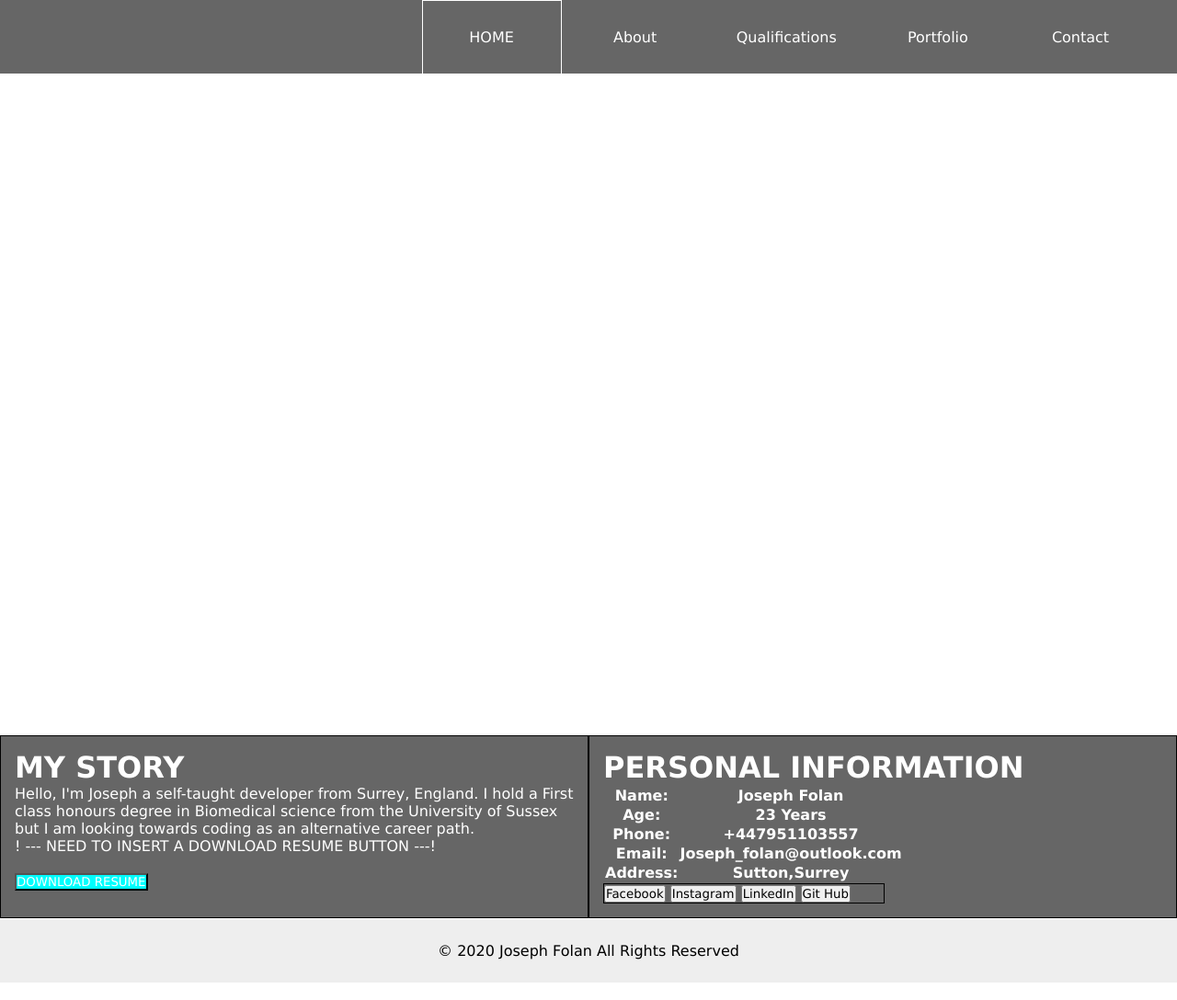
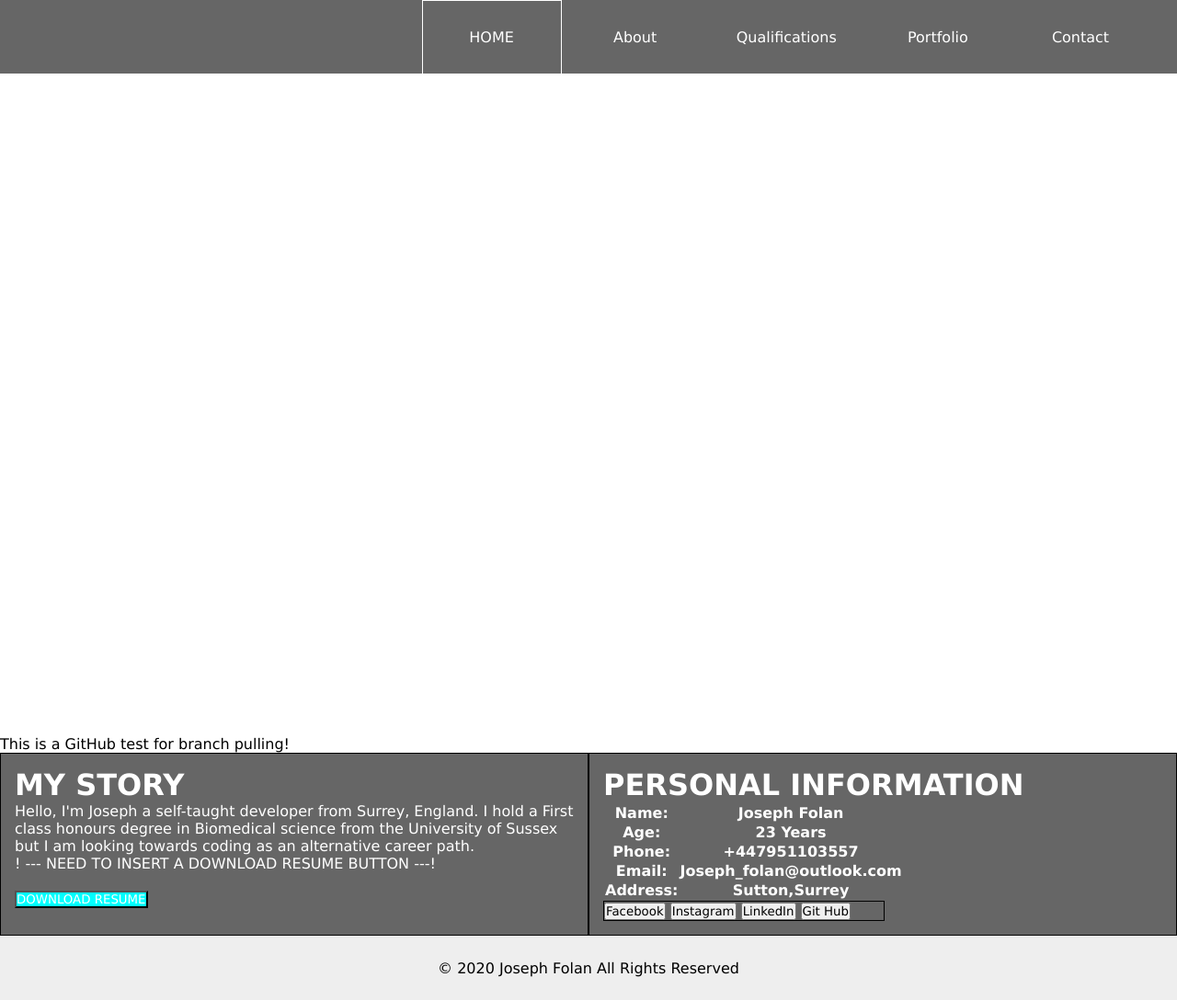
Before and after one commit to JoeFolan/Website-Test, a plain HTML site: page index.html in a window 1280 px wide. Shown: the whole page at 92% size. Drawn offline with Linux system fonts and the light colour scheme.

Commit message:
Update index.html

```diff
--- a/index.html
+++ b/index.html
@@ -23,7 +23,7 @@
         </nav>
     </div>
   </header>
-
+  <p> This is a GitHub test for branch pulling! </p>
 <div class = "home-content">
 
   <div class = "my_story_container">
```
